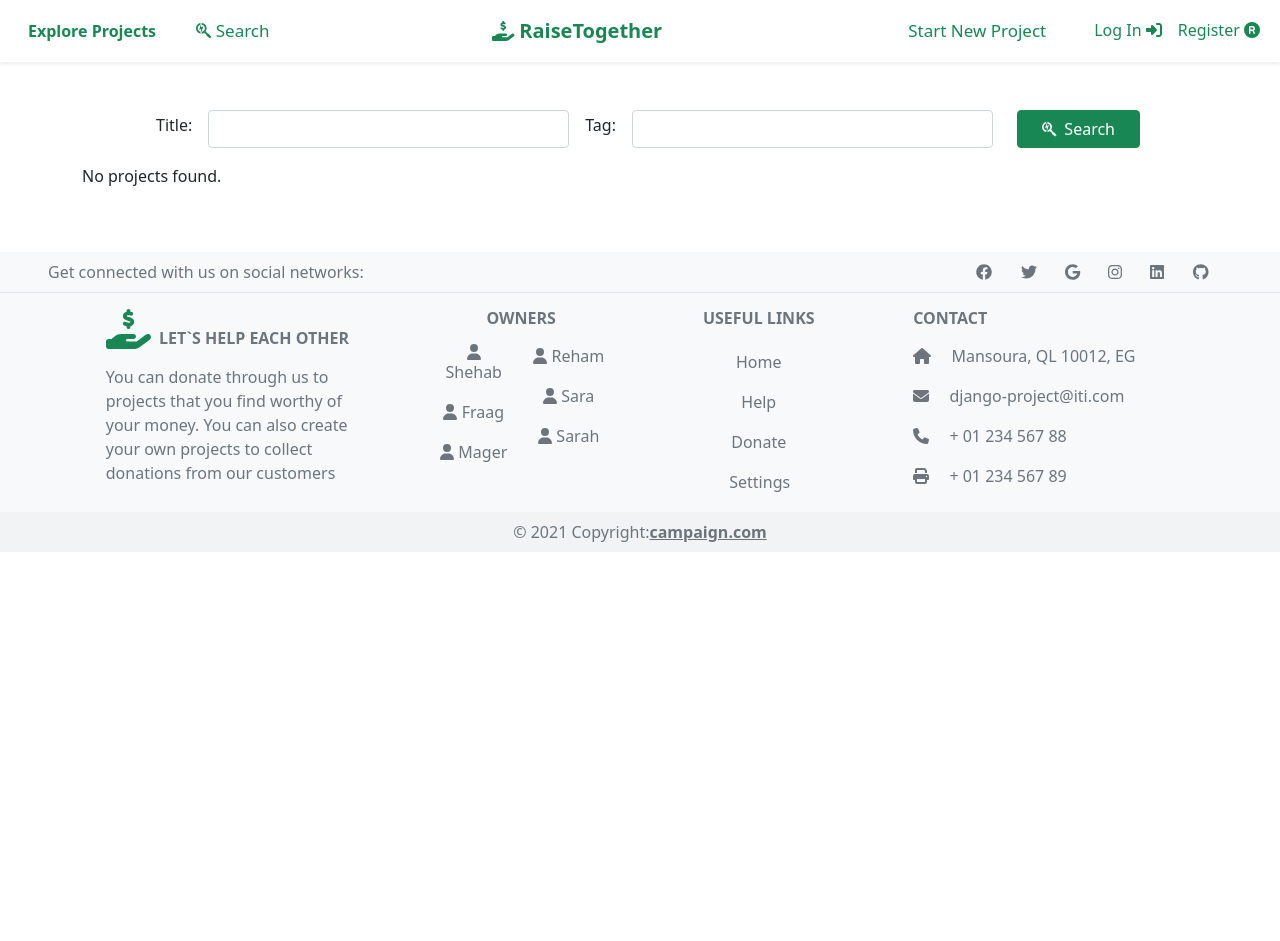
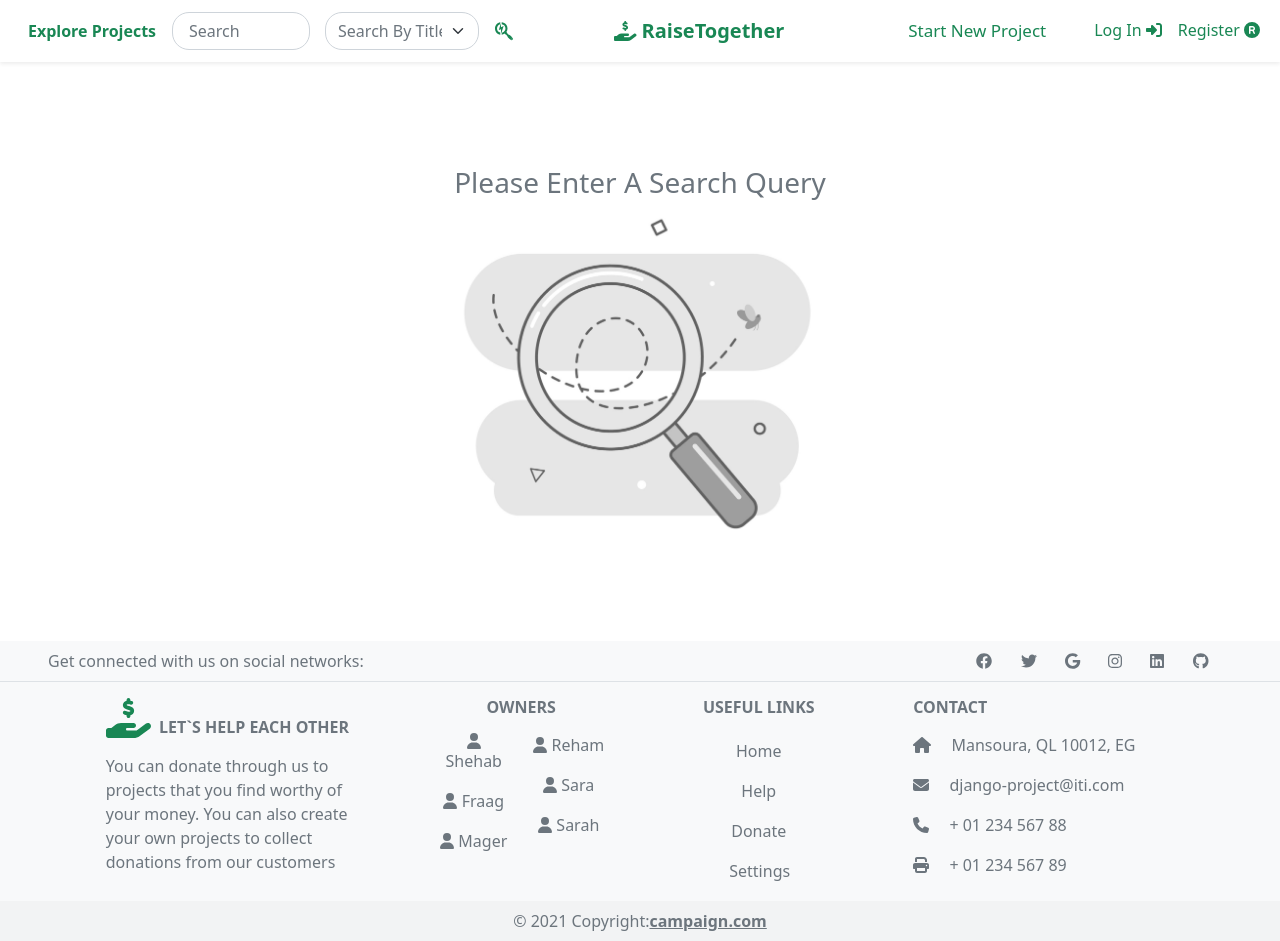
Before and after one commit to shehabth1999/Raise-Together, a Django app: page /search/ in a window 1280 px wide. Before the commit the page ends 552 px from the top, so only its background shows below. Run offline with Django 4.2, Linux system fonts and the light colour scheme; parts of the project's set-up code (start-up, migrations or seed data) failed here and were passed over; some libraries are stand-ins or nearby versions.

Commit message:
Edit Search & Handle Functionality Of Top Rated( haven't tested yet )

```diff
--- a/RaiseTogether/forms.py
+++ /dev/null
@@ -1,5 +0,0 @@
-from django import forms
-
-class SearchForm(forms.Form):
-  title = forms.CharField(max_length=200, required=False)
-  tag = forms.CharField(max_length=100, required=False)
--- a/RaiseTogether/views.py
+++ b/RaiseTogether/views.py
@@ -2,32 +2,32 @@ from django.shortcuts import render
 from django.http import HttpResponse
 from django.db.models import Q
 from categories.models import Category
-from projects.models import Project
+from projects.models import Project, Rating
 from RaiseTogether.forms import SearchForm
+from django.utils import timezone
 
 def index(request):
   categories= Category.get_all_categories()
+  top_rated_projects = Project.objects.filter(rating__isnull=False, end_time__gt=timezone.now()).order_by('-rating__rating')[:5]
   latest_projects = Project.objects.order_by('-created_at')[:5]
   latest_featured_projects = Project.objects.filter(is_featured=True).order_by('-created_at')[:5]
-  return render(request, 'homepage/index.html', context={"categories":categories, 'latest_projects': latest_projects, 'latest_featured_projects': latest_featured_projects})
+  return render(request, 'homepage/index.html', context={"categories":categories, 'latest_projects': latest_projects, 'latest_featured_projects': latest_featured_projects, 'top_rated_projects':top_rated_projects})
 
 def search_projects(request):
-    form = SearchForm(request.GET)
-    projects = Project.objects.none()
+    search_type = request.GET.get('search_type', 'title')
+    search_query = request.GET.get('search_query', '')
 
-    if form.is_valid():
-        title = form.cleaned_data['title']
-        tag = form.cleaned_data['tag']
+    projects = []
 
-        if title:
-            projects |= Project.objects.filter(title__icontains=title)
-
-        if tag:
-            projects |= Project.objects.filter(Q(tag__name__icontains=tag) | Q(tag__name__iexact=tag))
+    if search_query:
+        if search_type == 'title':
+            projects = Project.objects.filter(title__icontains=search_query)
+        elif search_type == 'tag':
+            projects = Project.objects.filter(tag__name__icontains=search_query)
 
     context = {
-        'form': form,
+        'search_type': search_type,
+        'search_query': search_query,
         'projects': projects
     }
-
     return render(request, 'search/search.html', context)
--- a/categories/templates/categories/show.html
+++ b/categories/templates/categories/show.html
@@ -19,7 +19,7 @@
           </div>
 
           <div class="card-body">
-            <h5 class="card-title">{{ project.title|slice:":20" }}</h5>
+            <h5 class="card-title">{{ project.title|slice:":29" }}</h5>
             <p class="card-text"><span style="font-weight: 500;">Will Finish At: </span><small class="text-body-secondary">{{ project.end_time|date:'m - d - Y' }}</small></p>
             <div class="d-flex justify-content-between align-items-end mt-4">
               <a href="" class="btn text-success p-0"><i class="fa-solid fs-5 fa-hand-holding-dollar"></i></a>
--- a/donations/static/base/js/script.js
+++ b/donations/static/base/js/script.js
@@ -1,19 +1,14 @@
-spans = document.querySelectorAll('span');
-for (var j = 0; j < spans.length; j++) {
-    spans[j].classList.add('d-block');
-}
-
-
 labels = document.querySelectorAll('label');
 
 for (var i = 0; i < labels.length; i++) {
-    labels[i].classList.add('form-label');
+    labels[i].classList.add('d-none');
     labels[i].classList.add('mx-3')
 }
 
 inputs = document.querySelectorAll('input');
 for (var i = 0; i < inputs.length; i++) {
     inputs[i].classList.add('form-control');
+    inputs[i].classList.add('me-3', 'px-3');
     inputs[i].removeAttribute('required');
 }
 
--- a/donations/templates/layouts/base.html
+++ b/donations/templates/layouts/base.html
@@ -33,9 +33,16 @@
             </a>
           </li>
           <li class="nav-item my-auto ms-2">
-            <a class="nav-link text-center" href="{% url 'search_projects' %}">
-              <span class="text-success ms-3" style="font-size: 17px;"><i class="fa-brands fa-searchengin"></i> Search</span>
-            </a>
+            <form method="get" action="{% url 'search_projects' %}" class="d-flex mb-0" role="search" style="width: 350px;">
+              <div class="input-group">
+                <input type="text" name="search_query" class="form-control me-2" placeholder="Search"  style="border-radius: 17px;">
+                <select name="search_type" class="form-select text-secondary me-2 flex-shrink-1"  style="border-radius: 17px; width: 20px;">
+                  <option value="title">Search By Title</option>
+                  <option value="tag">Search By Tag</option>
+                </select>
+                <button type="submit" class="btn text-success px-2" style="border-radius: 20px;"><i class="fa-brands fa-searchengin fs-5"></i></button>
+              </div>
+            </form>
           </li>
         </ul>
         <ul class="navbar-nav mx-auto">
--- a/templates/search/search.html
+++ b/templates/search/search.html
@@ -3,15 +3,9 @@
 {% block title %} <title>Search</title>{% endblock %}
 {% block container %}
 <div class="container py-5">
-  <div style="width: 1000;" class="mx-auto ">
-    <form method="get" action="{% url 'search_projects' %}" class="d-flex justify-content-between align-items-center ">
-      {{ form }}
-      <button type="submit" class="btn btn-success ms-4 px-4 d-flex align-items-center "><i class="fa-brands fa-searchengin me-2"></i> Search</button>
-    </form>
-  </div>
-
+  {% if search_query %}
     {% if projects %}
-    <h2 class="my-4">Search Results:</h2>
+    <h3 class="mb-4 text-capitalize text-secondary">Search Results for {{ search_type }}: {{ search_query }}</h3>
       <div class="row row-cols-1 row-cols-md-4 justify-content-center g-4">
         {% for project in projects %}
           <div class="col">
@@ -27,7 +21,7 @@
               </div>
 
               <div class="card-body">
-              <h5 class="card-title"><span class="truncated">{{ project.title|slice:":20" }}</span></h5>
+                <h5 class="card-title"><span class="truncated">{{ project.title|slice:":29" }}</span></h5>
                 <p class="card-text"><span style="font-weight: 500;">Will Finish At: </span><small class="text-body-secondary">{{ project.end_time|date:'m - d - Y' }}</small></p>
                 <div class="d-flex justify-content-between align-items-end mt-4">
                   <a href="" class="btn text-success p-0"><i class="fa-solid fs-5 fa-hand-holding-dollar"></i></a>
@@ -43,7 +37,16 @@
         {% endfor %}
       </div>
     {% else %}
-    <p>No projects found.</p>
+    <div class="text-center py-5 my-2">
+      <h3 class="text-secondary">Sorry, We Couldn't Found Any Result</h3>
+      <img src="{% static 'base/images/search.jpg' %}" width="400"/>
+    </div>
+    {% endif %}
+  {% else %}
+  <div class="text-center py-5 my-2">
+    <h3 class="text-secondary">Please Enter A Search Query</h3>
+    <img src="{% static 'base/images/search.jpg' %}" width="400"/>
+  </div>
   {% endif %}
 </div>
 {% endblock %}
```
Also changed, not shown: templates/homepage/index.html (+8 -20 lines), donations/static/base/images/search.jpg (added). Lines whose indentation alone changed are shown as unchanged.
